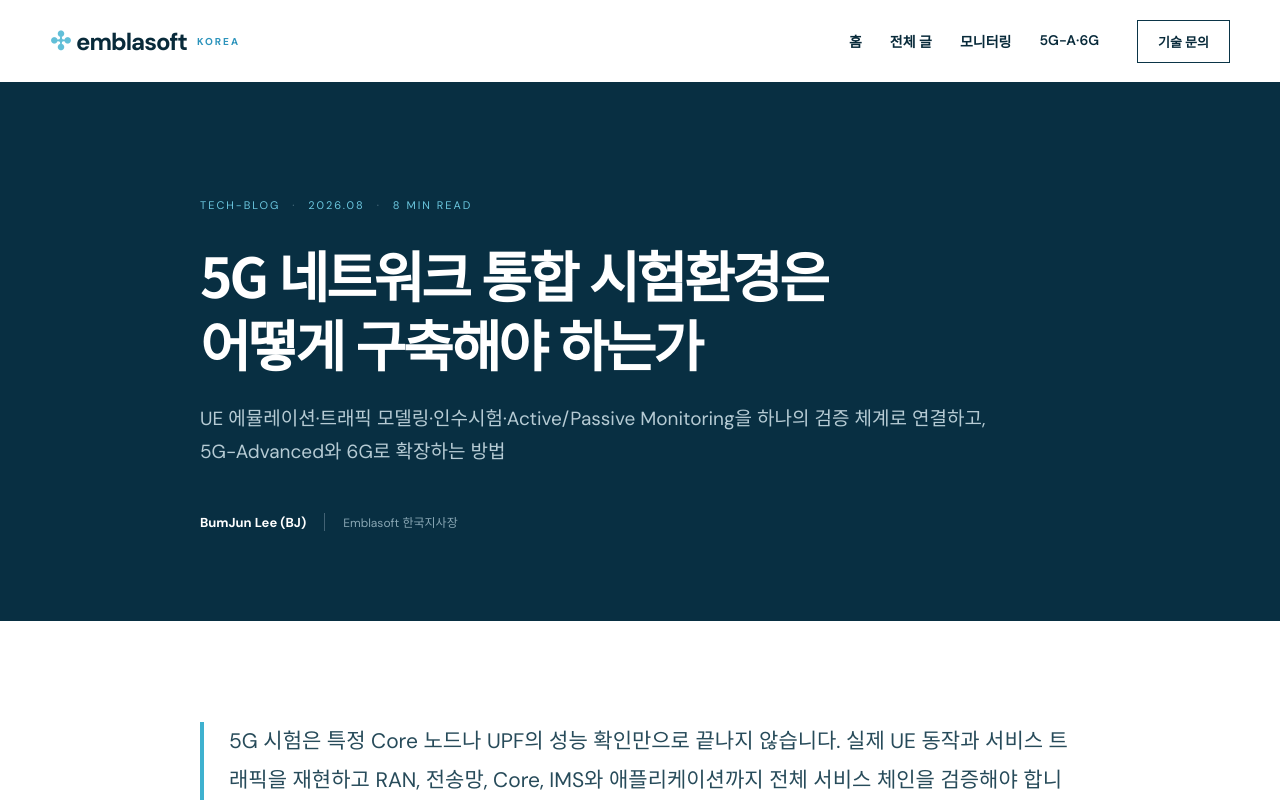
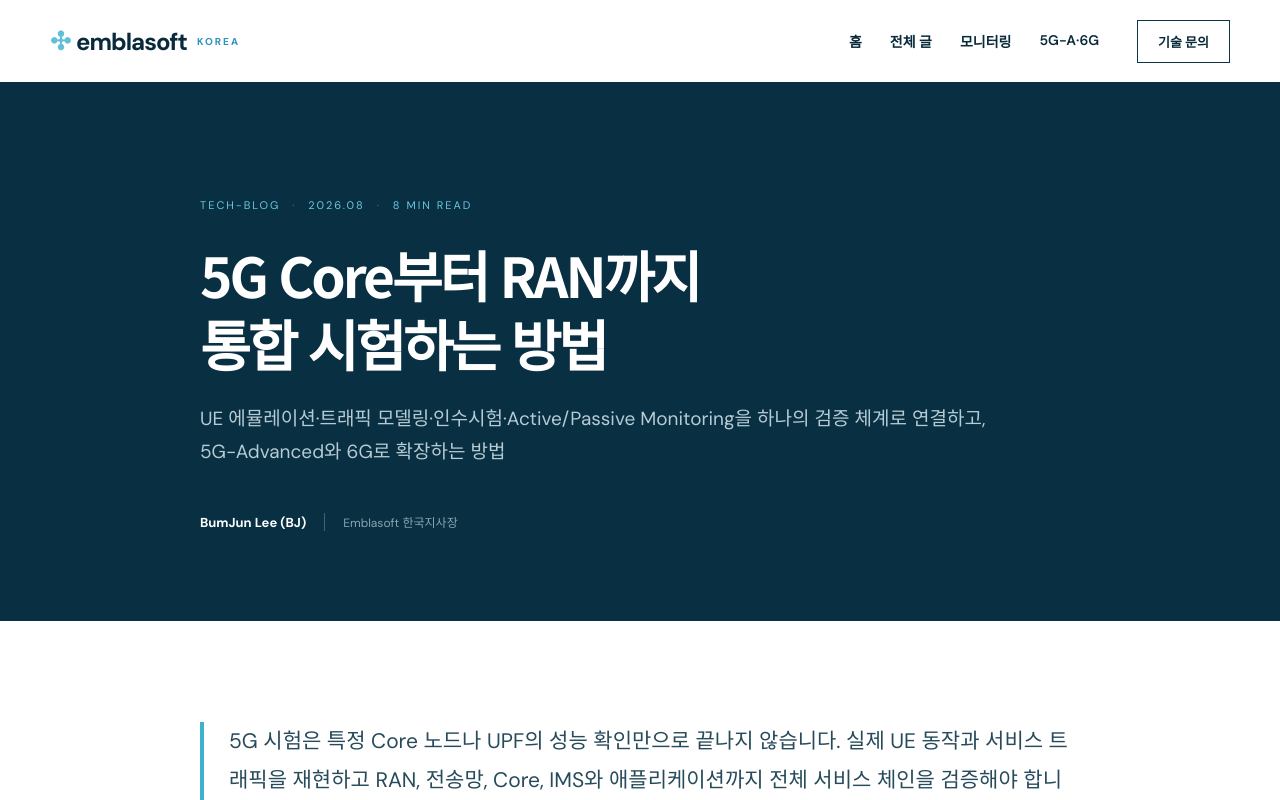
Before and after one commit to mystar11/emblasoft-kr, a Next.js app: page /blog/5g-integrated-test-environment in a window 1280 px wide. Shown: the top 800 px of the page. Built offline with nearby package versions, Linux system fonts and the light colour scheme.

Commit message:
Align article title: 5G Core부터 RAN까지 통합 시험하는 방법

```diff
--- a/app/blog/5g-integrated-test-environment/page.tsx
+++ b/app/blog/5g-integrated-test-environment/page.tsx
@@ -13,7 +13,7 @@ export default function IntegratedTestArticle() {
     <header className="nav shell articleNav"><a className="brand" href={`${basePath}/`}><span className="brandMark">✣</span>emblasoft <b>KOREA</b></a><nav><a href={`${basePath}/`}>홈</a><a href={`${basePath}/blog/`}>전체 글</a><a href="#monitoring">모니터링</a><a href="#future">5G-A·6G</a></nav><a className="navCta" href="https://emblasoft.com/about/contact" target="_blank" rel="noreferrer">기술 문의</a></header>
 
     <article>
-      <section className="articleHero"><div className="articleShell"><p className="articleMeta">TECH-BLOG <span>·</span> 2026.08 <span>·</span> 8 MIN READ</p><h1>5G 네트워크 통합 시험환경은<br/>어떻게 구축해야 하는가</h1><p className="articleDek">UE 에뮬레이션·트래픽 모델링·인수시험·Active/Passive Monitoring을 하나의 검증 체계로 연결하고, 5G-Advanced와 6G로 확장하는 방법</p><div className="author"><b>BumJun Lee (BJ)</b><span>Emblasoft 한국지사장</span></div></div></section>
+      <section className="articleHero"><div className="articleShell"><p className="articleMeta">TECH-BLOG <span>·</span> 2026.08 <span>·</span> 8 MIN READ</p><h1>5G Core부터 RAN까지<br/>통합 시험하는 방법</h1><p className="articleDek">UE 에뮬레이션·트래픽 모델링·인수시험·Active/Passive Monitoring을 하나의 검증 체계로 연결하고, 5G-Advanced와 6G로 확장하는 방법</p><div className="author"><b>BumJun Lee (BJ)</b><span>Emblasoft 한국지사장</span></div></div></section>
 
       <div className="articleShell articleBody">
         <p className="articleLead">5G 시험은 특정 Core 노드나 UPF의 성능 확인만으로 끝나지 않습니다. 실제 UE 동작과 서비스 트래픽을 재현하고 RAN, 전송망, Core, IMS와 애플리케이션까지 전체 서비스 체인을 검증해야 합니다. 구축 단계의 시험환경에서 공식 인수시험, 운영 단계의 통합 모니터링까지 연결되어야 시험 자산의 가치가 커집니다.</p>
```
